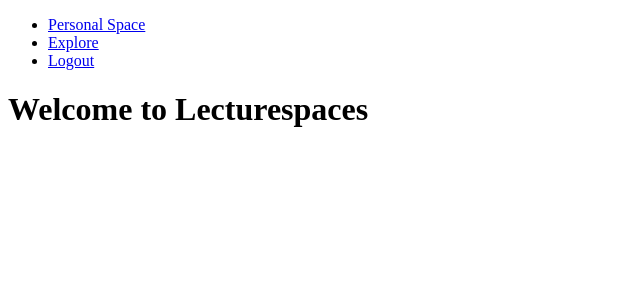
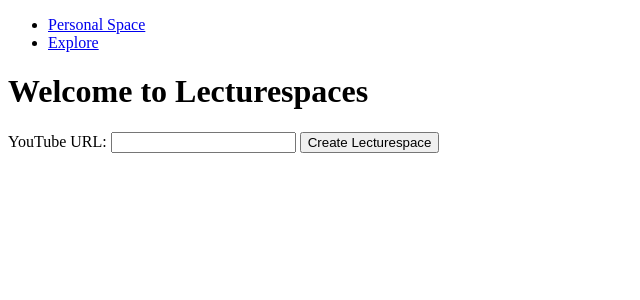
Before and after one commit to AndresMoreta20/django_vue, a Django app: page /lecturespaces/ in a window 1280 px wide. Shown: the top 300 px of the page, without its empty margins (0-640 px from the left). Run offline with Django 5.2, Linux system fonts and the light colour scheme; a user stored in the database is signed in.

Commit message:
Youtube API

```diff
--- a/mvcproject/lecturespaces/templates/lecturespaces/home.html
+++ b/mvcproject/lecturespaces/templates/lecturespaces/home.html
@@ -3,17 +3,59 @@
 <html>
 <head>
     <title>Home</title>
-    <!-- Add CSS for styling if needed -->
+    <style>
+        /* Basic styles for modal */
+        .modal {
+            display: none;
+            position: fixed;
+            z-index: 1;
+            left: 0;
+            top: 0;
+            width: 100%;
+            height: 100%;
+            overflow: auto;
+            background-color: rgba(0,0,0,0.4);
+        }
+        .modal-content {
+            background-color: #fefefe;
+            margin: 15% auto;
+            padding: 20px;
+            border: 1px solid #888;
+            width: 80%;
+            text-align: center;
+        }
+    </style>
 </head>
 <body>
-    <nav>
-        <ul>
-            <li><a href="{% url 'user_dashboard' %}">Personal Space</a></li>
-            <li><a href="{% url 'explore_lecturespaces' %}">Explore</a></li>
-            <li><a href="{% url 'logout' %}">Logout</a></li>  <!-- Logout link -->
-        </ul>
-    </nav>
+    <ul>
+        <li><a href="{% url 'user_dashboard' %}">Personal Space</a></li>
+        <li><a href="{% url 'explore_lecturespaces' %}">Explore</a></li>
+    </ul>
+
     <h1>Welcome to Lecturespaces</h1>
-    <!-- Content of the home page -->
+
+    <form id="lecturespace-form" method="post" action="{% url 'create_lecturespace' %}">
+        {% csrf_token %}
+        <label for="youtube_url">YouTube URL:</label>
+        <input type="url" id="youtube_url" name="youtube_url" required>
+        <button type="submit">Create Lecturespace</button>
+    </form>
+
+    <!-- Modal -->
+    <div id="loadingModal" class="modal">
+        <div class="modal-content">
+            <p>Creating Lecturespace...</p>
+        </div>
+    </div>
+
+    <!-- JavaScript to handle the modal -->
+    <script>
+        document.getElementById('lecturespace-form').onsubmit = function() {
+            document.getElementById('loadingModal').style.display = 'block';
+        };
+
+        // You can use AJAX to submit the form and hide the modal once the response is received.
+        // Or rely on page redirection to hide the modal.
+    </script>
 </body>
 </html>
--- a/mvcproject/lecturespaces/views.py
+++ b/mvcproject/lecturespaces/views.py
@@ -66,7 +66,7 @@ def fetch_youtube_video_details(youtube_url):
     if not video_id:
         return None  # Handle cases where the video ID couldn't be extracted
 
-    youtube = build('youtube', 'v3', developerKey=settings.YOUTUBE_API_KEY)
+    youtube = build('youtube', 'v3', developerKey='AIzaSyDWgLwvp1jcFMtpurEqm8Wldw8C1MFOEt8')
     request = youtube.videos().list(part="snippet", id=video_id)
     response = request.execute()
 
--- a/mvcproject/mvcproject/urls.py
+++ b/mvcproject/mvcproject/urls.py
@@ -24,7 +24,7 @@ urlpatterns = [
     path('admin/', admin.site.urls),
     path('lecturespaces/', include('lecturespaces.urls')),
     path('login/', auth_views.LoginView.as_view(template_name='registration/login.html'), name='login'),
-    path('logout/', auth_views.LogoutView.as_view(next_page='login'), name='logout'),
+    path('logout/', auth_views.LogoutView.as_view(), name='logout'),
     path('signup/', signup, name='signup'),
     # Add other project-level URL patterns here
 ]
```
Also changed, not shown: mvcproject/db.sqlite3.
